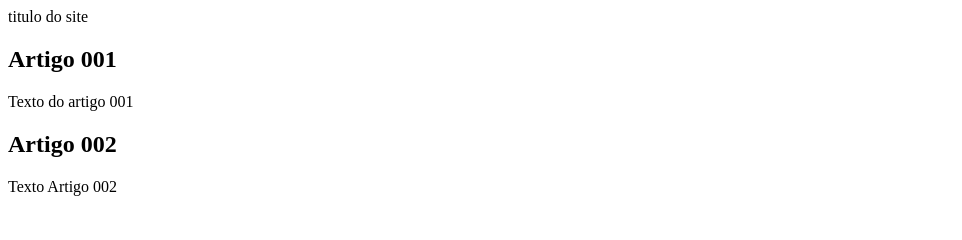
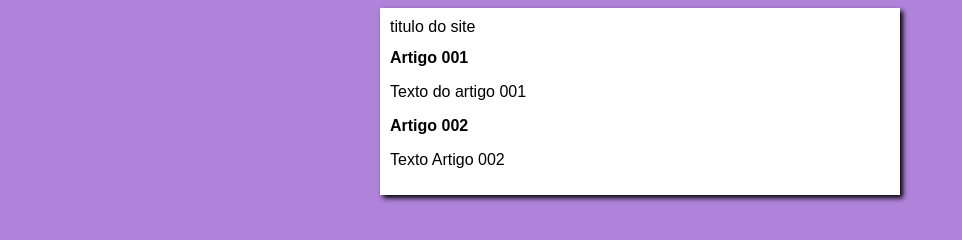
Before and after one commit to TonyRio/projeto-site, a plain HTML site: page index.html in a window 1280 px wide. Shown: the whole page, without its empty margins (0-962 px from the left). Drawn offline with Linux system fonts and the light colour scheme.

Commit message:
iniciei o design do site

```diff
--- /dev/null
+++ b/estilos/style.css
@@ -0,0 +1,14 @@
+*{
+    font-family: Arial, Helvetica, sans-serif;
+    font-size: 16px;
+}
+body {
+    background-color:rgb(175, 131, 218);
+}
+main{
+    background-color:white ;
+    width: 500px;
+    margin: auto;
+    padding: 10px;
+    box-shadow: 3px 3px 5px black;
+}
--- a/index.html
+++ b/index.html
@@ -5,6 +5,7 @@
     <meta http-equiv="X-UA-Compatible" content="IE=edge">
     <meta name="viewport" content="width=device-width, initial-scale=1.0">
     <title>Titulo do site</title>
+    <link rel="stylesheet" href="estilos/style.css">
 </head>
 <body>
     <main>
```
